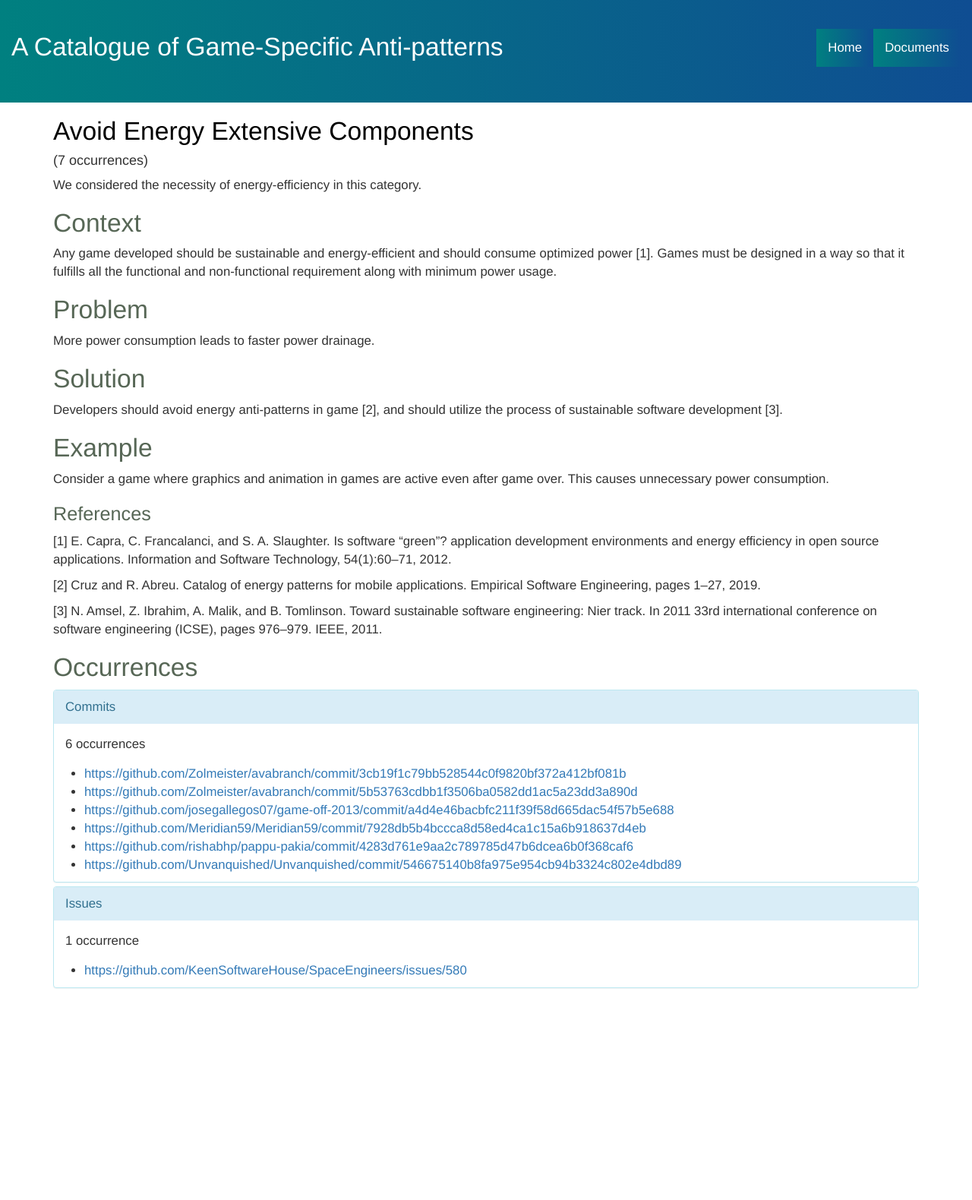
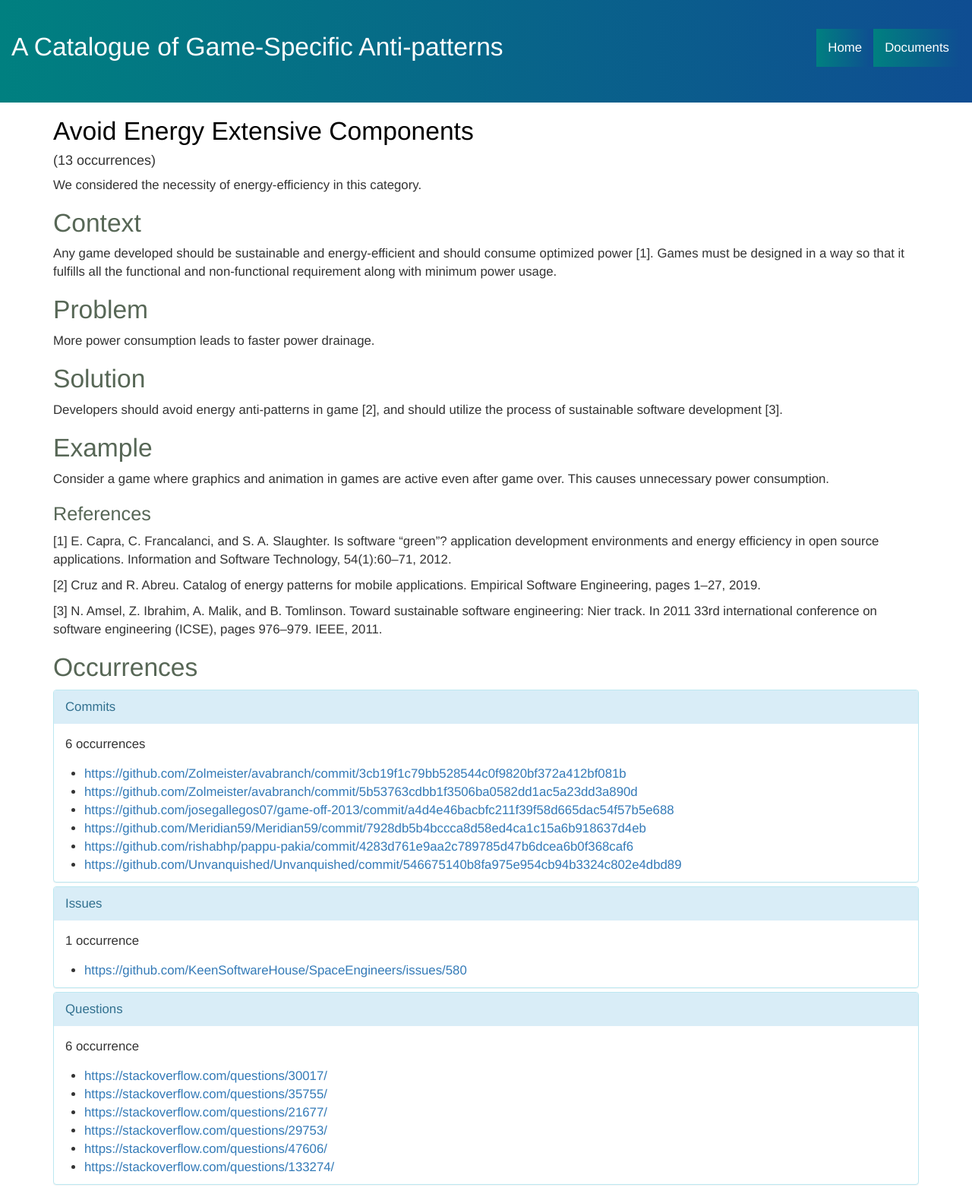
Before and after one commit to rishalab/Catalog-of-Game-Antipatterns, a plain HTML site: page energy.html in a window 1280 px wide. Shown: the whole page at 76% size. Before the commit the page ends 1321 px from the top, so only its background shows below. Drawn offline with nearby package versions, Linux system fonts and the light colour scheme.

Commit message:
added SO for energy and memory

```diff
--- a/energy.html
+++ b/energy.html
@@ -122,7 +122,7 @@
 	</nav>
   <div class="container text-center">
 <h1>Avoid Energy Extensive Components</h1>
-<h4>(7 occurrences)</h4>
+<h4>(13 occurrences)</h4>
 <p>We considered the necessity of energy-efficiency in this category.</p>
 <h2>Context</h2>
 <p>Any game developed should be sustainable and energy-efficient and should consume optimized power [1]. Games must be designed in a way so that it fulfills all the functional and non-functional requirement along with minimum power usage.</p>
@@ -160,6 +160,19 @@ https://github.com/josegallegos07/game-off-2013/commit/a4d4e46bacbfc211f39f58d66
         <li><a href="https://github.com/KeenSoftwareHouse/SpaceEngineers/issues/580">https://github.com/KeenSoftwareHouse/SpaceEngineers/issues/580</a></li>
       </ul>
     </div>
+
+    <div class="panel panel-info">
+      <div class="panel-heading">Questions</div>
+      <div class="panel-body">6 occurrence</div>
+      <ul>
+        <li><a href='https://stackoverflow.com/questions/30017/'>https://stackoverflow.com/questions/30017/</a><br></li>
+        <li><a href='https://stackoverflow.com/questions/35755/'>https://stackoverflow.com/questions/35755/</a><br></li>
+        <li><a href='https://stackoverflow.com/questions/21677/'>https://stackoverflow.com/questions/21677/</a><br></li>
+        <li><a href='https://stackoverflow.com/questions/29753/'>https://stackoverflow.com/questions/29753/</a><br></li>
+        <li><a href='https://stackoverflow.com/questions/47606/'>https://stackoverflow.com/questions/47606/</a><br></li>
+        <li><a href='https://stackoverflow.com/questions/133274/'>https://stackoverflow.com/questions/133274/</a><br></li>
+      </ul>
+    </div>
  </div>
 </div>
 </body>
```
Also changed, not shown: Memory_Related.html (+24 -1 lines), index.html (+1 -1 lines).
